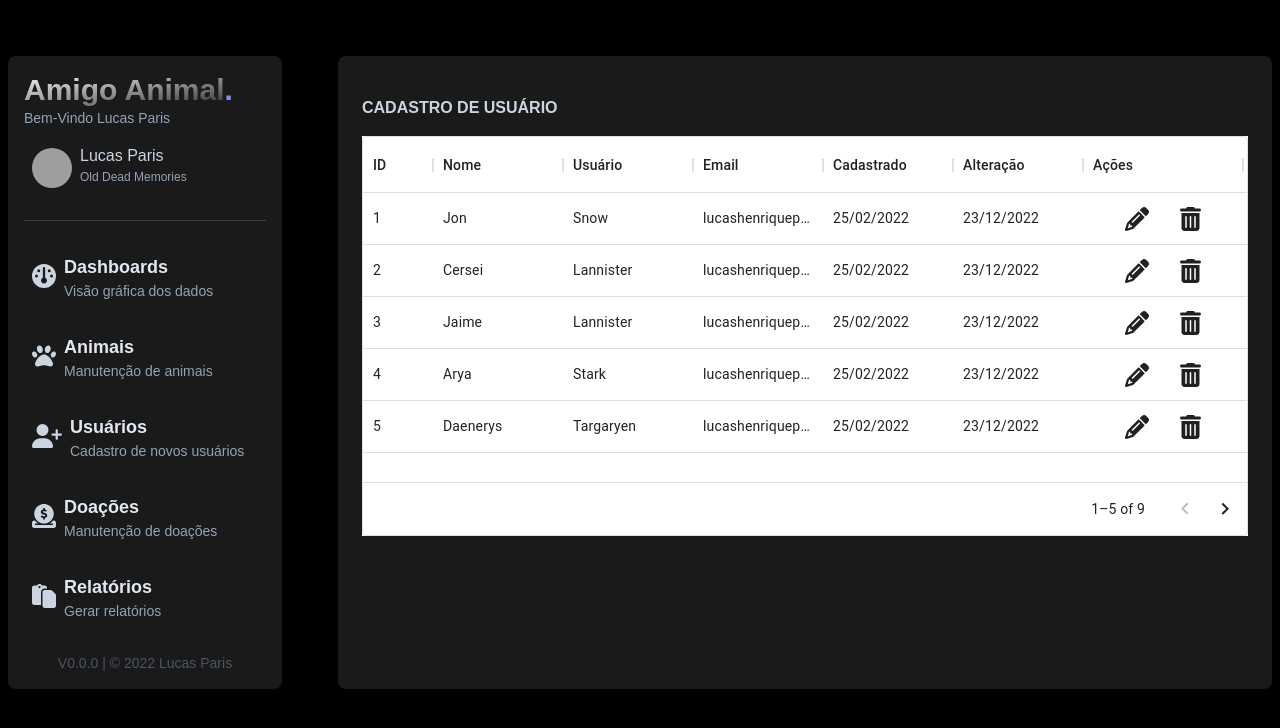
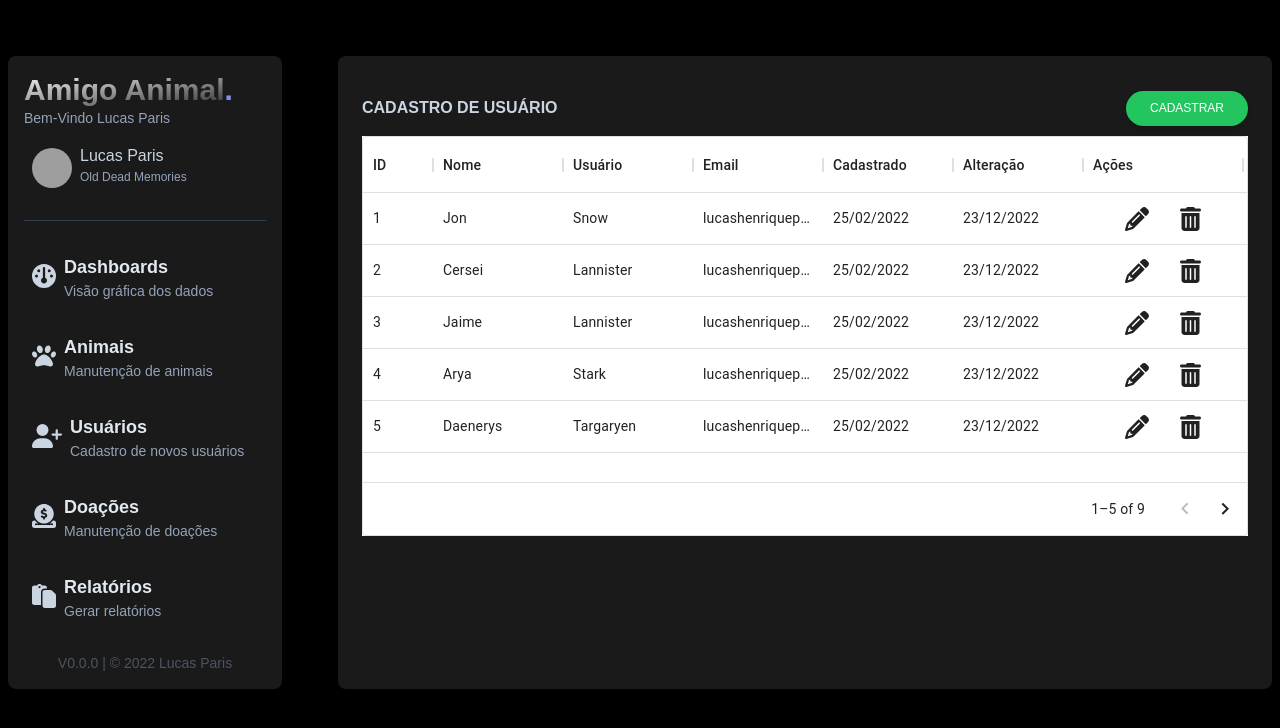
Before and after one commit to lucashparis/animal-friend, a React (Create React App) app in the folder frontend/: page /usuario in a window 1280 px wide. Shown: the top 728 px of the page. Built offline with nearby package versions, Linux system fonts and the light colour scheme; grey boxes are pictures that could not be loaded; a web font is replaced by a local one.

Commit message:
feat: Implement header component

```diff
--- /dev/null
+++ b/frontend/src/components/button/Button.jsx
@@ -0,0 +1,7 @@
+function Button(props) {
+    return (
+        <button type="button" class="inline-block h-3/4 px-6 py-2.5 bg-green-500 text-white font-medium text-xs leading-tight uppercase rounded-full shadow-md hover:bg-green-600 hover:shadow-lg focus:bg-green-600 focus:shadow-lg focus:outline-none focus:ring-0 active:bg-green-700 active:shadow-lg transition duration-150 ease-in-out"> {props.name} </button>
+    );
+}
+
+export { Button };
--- /dev/null
+++ b/frontend/src/components/registrationHeader/RegistrationHeader.jsx
@@ -0,0 +1,12 @@
+import { Button } from "../button/Button";
+
+function RegistrationHeader(props) {
+    return (
+        <div class="flex space-x-2 justify-between items-center">
+            <h1 class="font-bold py-4 uppercase">{props.title}</h1>
+            <Button name={props.buttonName} />
+        </div>
+    );
+}
+
+export { RegistrationHeader };
--- a/frontend/src/pages/User/User.jsx
+++ b/frontend/src/pages/User/User.jsx
@@ -1,3 +1,4 @@
+import { RegistrationHeader } from '../../components/registrationHeader/RegistrationHeader';
 import Sidebar from '../../components/sidebar/Sidebar';
 import TableUI from '../../components/tableUI/TableUI';
 import '../../pages/Home/index.css';
@@ -8,12 +9,8 @@ function User(props) {
             <div class="grid grid-cols-12 mx-auto gap-2 sm:gap-4 md:gap-6 lg:gap-10 xl:gap-14 max-w-7xl my-10 px-2">
                 <Sidebar />
                 <div id="content" class="bg-white/10 col-span-9 rounded-lg p-6">
-                    <div id="24h">
-                        <h1 class="font-bold py-4 uppercase">Cadastro de Usuário</h1>
-                    </div>
-
+                    <RegistrationHeader title={'Cadastro de usuário'} buttonName={'Cadastrar'} />
                     <TableUI />
-
                 </div>
             </div>
         </div>
```
